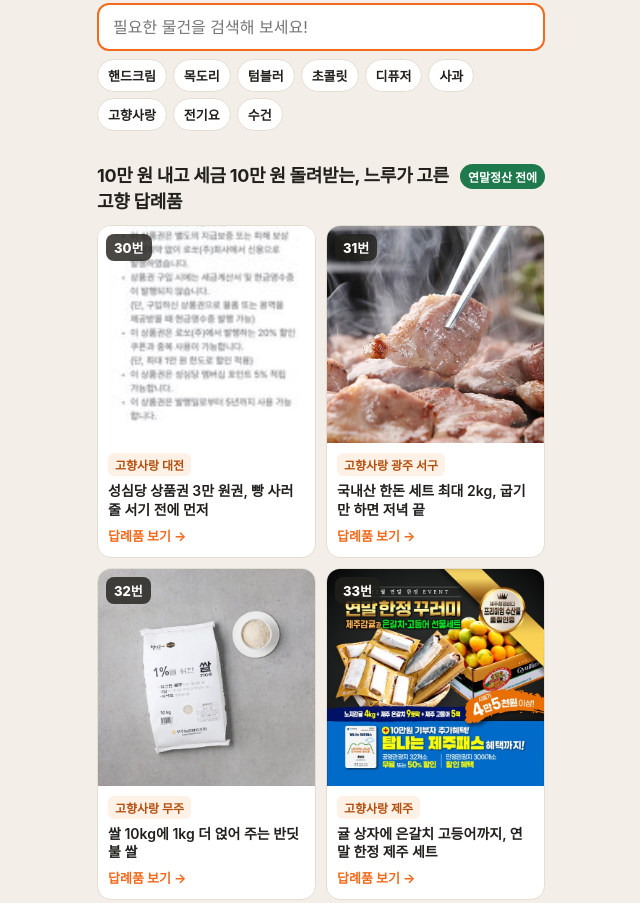
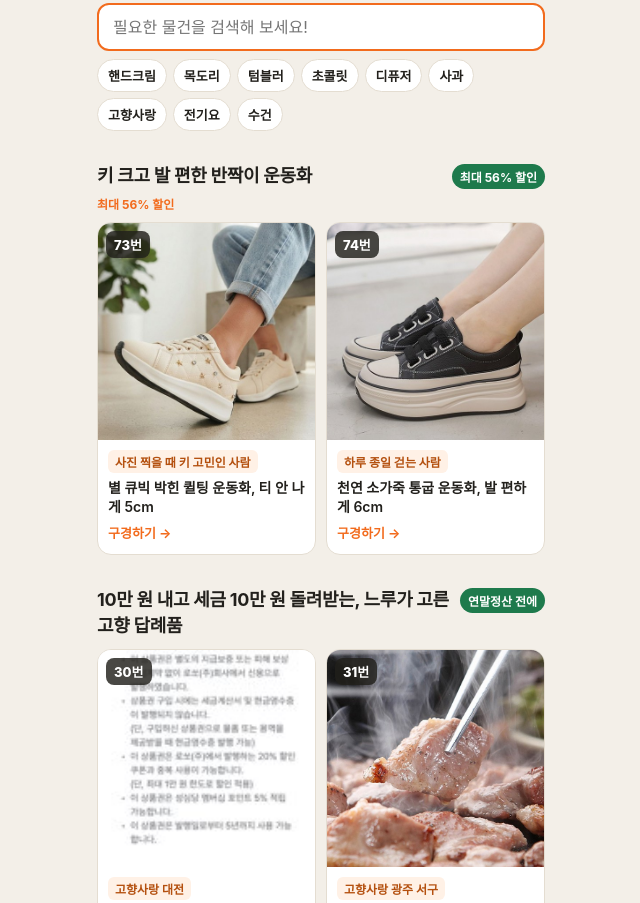
Before and after one commit to tmxkqkrtm12-dotcom/neoman-links, a plain HTML site: page index.html in a window 1280 px wide. Shown: the part 566-1469 px from the top of the page, without its empty margins (319-959 px from the left). Drawn offline with Linux system fonts and the light colour scheme; a web font is replaced by a local one.

Commit message:
[링크만] 모음 73, 74번 키높이 반짝이 운동화(사장 캡처 비슷한 것)

```diff
--- a/index.html
+++ b/index.html
@@ -94,6 +94,10 @@ const NOTICE = [
 ];
 const K = id => "https://gift-link.kakao.com/c/" + id;
 const SECTIONS = [
+  { title: "키 크고 발 편한 반짝이 운동화", badge: "최대 56% 할인", off:56, go:"구경하기 →", items: [
+    { n:73, id:"cp73", url:"https://link.coupang.com/a/iLPVuuKsW4", who:"사진 찍을 때 키 고민인 사람", name:"별 큐빅 박힌 퀼팅 운동화, 티 안 나게 5cm" },
+    { n:74, id:"cp74", url:"https://link.coupang.com/a/iLPV0XdTkO", who:"하루 종일 걷는 사람", name:"천연 소가죽 통굽 운동화, 발 편하게 6cm" }
+  ]},
   { title: "10만 원 내고 세금 10만 원 돌려받는, 느루가 고른 고향 답례품", badge: "연말정산 전에", go:"답례품 보기 →", items: [
     { n:30, id:"wl30", url:"https://www.welfarehello.com/r/yfNGtF", who:"고향사랑 대전", name:"성심당 상품권 3만 원권, 빵 사러 줄 서기 전에 먼저" },
     { n:31, id:"wl31", url:"https://www.welfarehello.com/r/8Wn1oc", who:"고향사랑 광주 서구", name:"국내산 한돈 세트 최대 2kg, 굽기만 하면 저녁 끝" },
```
Also changed, not shown: img/cp73.jpg (added), img/cp74.jpg (added).
